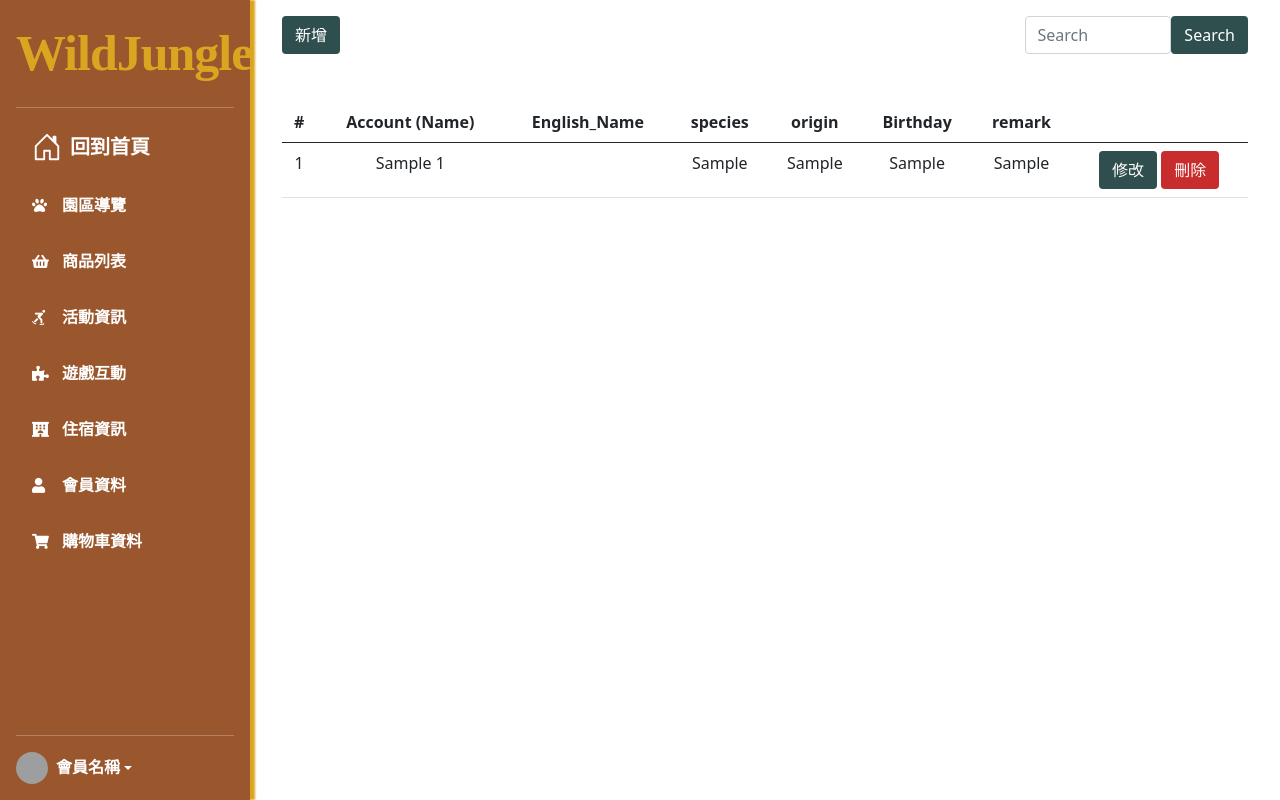
After one commit to C120834596/mytest123, a PHP site: page /jerry_index_.php in a window 1280 px wide. The commit adds this page. Run offline with PHP 8.4, Linux system fonts and the light colour scheme; tables that the repository leaves empty or names only in its code hold one stand-in row (values such as "Sample post"); data that the repository does not hold is empty; some web fonts are replaced; grey boxes are pictures that could not be loaded.

Commit message:
crud檔案

```diff
--- /dev/null
+++ b/jerry_index_.php
@@ -0,0 +1,127 @@
+<?php
+
+require __DIR__ . '/parts/__connect_db.php';
+// if(! isset($_SESSION['admin'])){
+//     header('Location: jerry_no_admin_index_.php');
+//     exit;
+//  }
+
+$pageName = 'index';
+// 沒有登入管理帳號,就轉向
+
+$title = '通訊錄列表';
+$pageName = 'list';
+
+$sql = sprintf("SELECT *  FROM `address_1` WHERE 1");
+
+$rows = $pdo->query($sql)->fetchAll();
+?>
+
+<?php include __DIR__ . '/parts/__html_head.php' ?>
+<?php include __DIR__ . '/parts/__sidebar.php' ?>
+<style>
+    .wrap {
+        width: calc(100% - 250px);
+        position: absolute;
+        left: 250px;
+        text-align: center;
+    }
+
+    .row {
+        justify-content: space-between;
+        padding: 0 20px;
+    }
+
+    .search,
+    .insert,
+    .editBtn {
+        background-color: #2f4f4f;
+        color: white
+    }
+
+    .search:hover,
+    .insert:hover,
+    .editBtn:hover {
+        color: white;
+        background-color: #908a70;
+    }
+
+    .searchIp:focus {
+        border: 1px solid #908a70;
+        box-shadow: 0 0 5px 0 #908a70;
+    }
+
+    .editBtn,
+    .delBtn {
+        color: white;
+    }
+
+    .delBtn {
+        background-color: #C82C2C;
+    }
+
+    .delBtn:hover {
+        background-color: #9A572D;
+        color: white;
+    }
+
+    .tables td,
+    th {
+        /* text-align: center; */
+        vertical-align: middle;
+    }
+    </style>
+<div class="wrap">
+   <div class="container my-3">
+    <div class="row">
+    <div class="col-3 d-flex" style="justify-content: flex-start;">
+            <button type="button" onclick="location.href='jerry_insert.php'" class="insert btn btn-outline" id="btn">新增</button>
+        </div>
+        <div class="col-3">
+            <form class="d-flex">
+                <input class="searchIp form-control" type="search" placeholder="Search" aria-label="Search">
+                <button class="search btn btn-outline" type="submit">Search</button>
+            </form>
+        </div>
+        <div class="bd-example my-5">
+            <table class="table table-hover">
+                <thead>
+                    <tr>
+          <!--     `animal_sid`, `name`, `English_name`, `password`, `origin`, `birthday`, `remark` -->
+                        <th scope="col">#</th>
+                        <th scope="col">Account (Name)</th>
+                        <th scope="col">English_Name</th>
+                        <th scope="col">species</th>
+                        <th scope="col">origin</th>
+                        <th scope="col">Birthday</th>
+                        <th scope="col">remark</th>
+                        <th scope="col"></th>
+                    </tr>
+                </thead>
+                <tbody>
+                        <?php foreach ($rows as $r) : ?>
+                            <tr>
+                                <td><?= $r['sid'] ?></td>
+                                <td><?= $r['name'] ?></td>
+                                <td><?= $r['English_name'] ?></td>
+                                <td><?= $r['species'] ?></td>
+                                <td><?= $r['origin'] ?></td>
+                                <td><?= $r['birthday'] ?></td>
+                                <td><?= $r['remark'] ?></td>
+                                <td>
+                                  <a href="jerry_edit.php?sid=<?= $r['sid'] ?>"><button type="button" class="editBtn btn btn-outline">修改</button></a>
+                                  <a href="jerry_delete.php?sid=<?= $r['sid'] ?>"><button type="button" class="delBtn btn btn-outline">刪除</button></a>
+                                </td>
+                            </tr>
+                        <?php endforeach; ?>
+                </tbody>
+            </table>
+        </div>
+    </div>
+  </div>
+
+  </div>
+
+
+<?php include __DIR__ . '/parts/__scripts.php' ?>
+<?php include __DIR__ . '/parts/__html_foot.php' ?>
--- a/insertMember.php
+++ b/jerry_insert.php
@@ -21,7 +21,7 @@ $pagename = 'insert';
             <div class="card">
                 <div class="card-body">
                     <h3 class="card-title text-center">動物圖鑑</h3>
-                    <!--     `animal_sid`, `name`, `English_name`, `species`, `	origin`, `birthday`, `remark` -->
+                    <!--     `sid`, `name`, `English_name`, `species`, `	origin`, `birthday`, `remark` -->
                     <form name="form_member" onsubmit="sendData();return false;">
                         <div class="mb-3">
                             <label for="name" class="form-label">名稱 (學名)</label>
@@ -135,14 +135,14 @@ $pagename = 'insert';
         if (isPass) {
             const fd = new FormData(document.form_member) //取得表單的參照
 
-            fetch('insertMember-api.php', {
+            fetch('jerry_insert-api.php', {
                     method: 'POST',
                     body: fd,
                 }).then(r => r.json())
                 .then(obj => {
                     if (obj.success) {
                         alert('新增成功');
-                        location.href = 'index_.php';
+                        location.href = 'jerry_index_.php';
                     } else {
                         document.querySelector('.modal-body').innerHTML = obj.error || '資料修改發生錯誤';
                         modal.show();
```
Also changed, not shown: edit-api.php (deleted, +0 -74 lines), jerry_delete.php (renamed from delete.php, +4 -4 lines), jerry_edit-api.php (added, +104 -0 lines), jerry_edit.php (renamed from edit.php, +51 -38 lines), jerry_no_admin_index_.php (renamed from index_.php, +8 -3 lines), jerry_insert-api.php (renamed from insertMember-api.php).
